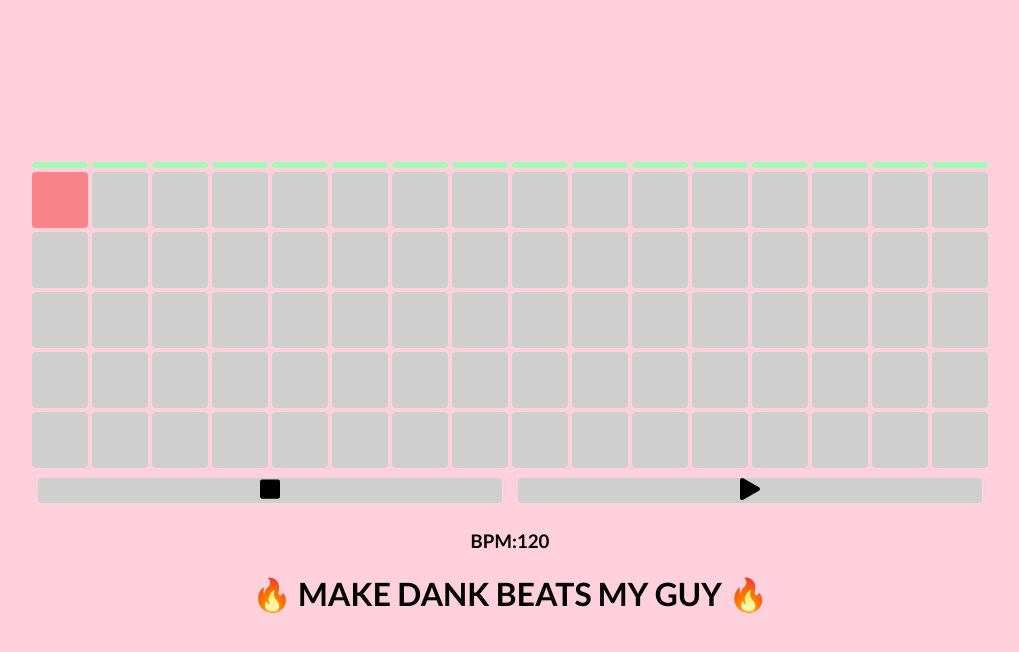
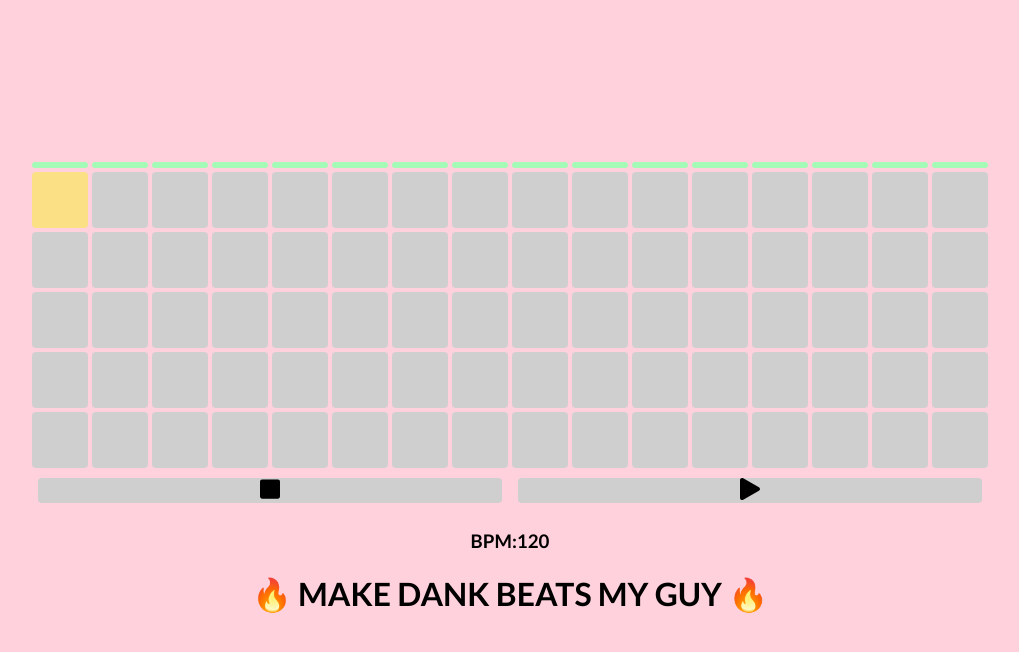
Before and after one commit to hvdson/tone-js-sandbox, a React (Create React App) app: page / in a window 1280 px wide. In both pictures the pointer is over the element 190 px from the left and 199 px from the top of the page. Shown: the top 652 px of the page, without its empty margins (130-1149 px from the left). Built offline with nearby package versions, Linux system fonts and the light colour scheme; no server answers.

Commit message:
small css change to background color

```diff
--- a/src/App.css
+++ b/src/App.css
@@ -51,7 +51,7 @@ html {
 }
 
 .flex-item:hover {
-  background-color: rgba(240, 53, 53, 0.493);
+  background-color: rgba(248, 236, 72, 0.582);
 }
 
 .position-item:before {
@@ -81,7 +81,7 @@ html {
 }
 
 .grid-on:hover {
-  background-color: rgba(248, 236, 72, 0.582);
+  background-color: rgba(248, 109, 109, 0.582);
 }
 
 .instrument-name {
```
